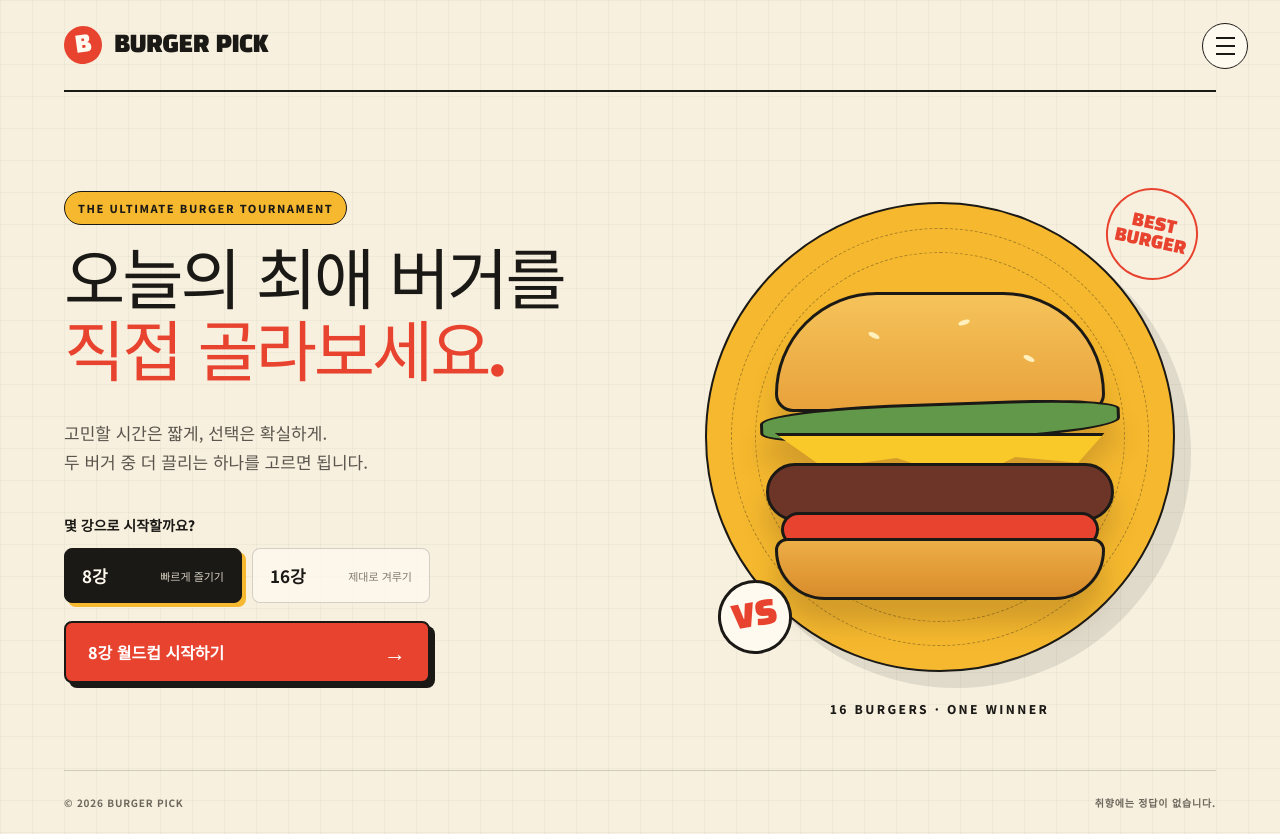
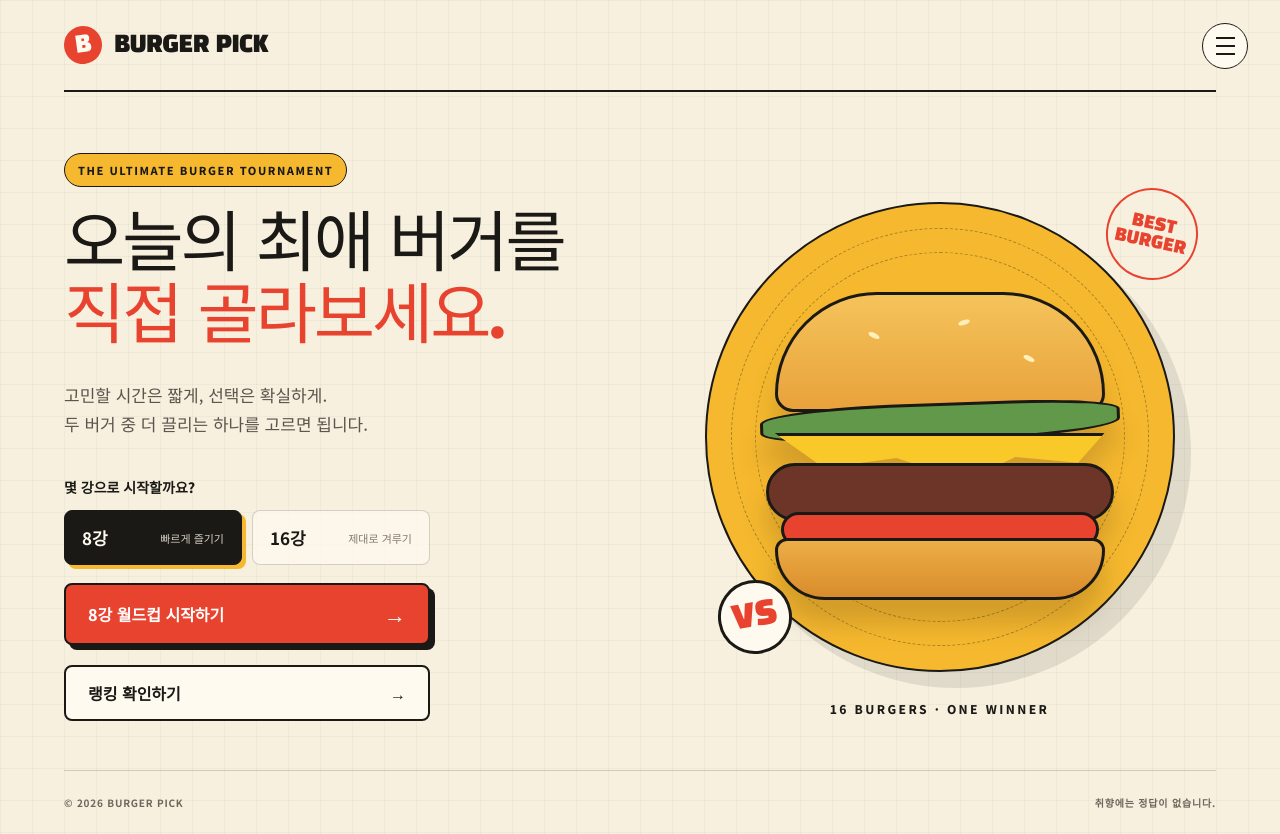
Before and after one commit to team-aend/hamburger, a Next.js app in the folder frontend/: page / in a window 1280 px wide. Built offline with nearby package versions, Linux system fonts and the light colour scheme.

Commit message:
feat: 월드컵 화면 버튼으로 랭킹 진입 변경

```diff
--- a/frontend/src/app/globals.css
+++ b/frontend/src/app/globals.css
@@ -173,8 +173,9 @@ html:has(.ranking-shell), body:has(.ranking-shell) { min-width:320px; }
 .ranking-cta { margin-top:44px; padding:32px 16px; text-align:center; border-top:2px solid var(--ink); }
 .ranking-cta h2 { font-size:24px; }
 .ranking-cta .start-button { margin:20px auto 0; max-width:100%; text-decoration:none; }
-.ranking-result-link { display:inline-block; margin-top:20px; color:var(--red-dark); font-weight:700; text-underline-offset:4px; }
-.ranking-shell :is(a,button,input,select):focus-visible,.ranking-result-link:focus-visible { outline:3px solid var(--red); outline-offset:4px; }
+.ranking-link-button { display:flex; align-items:center; justify-content:space-between; gap:20px; width:366px; max-width:100%; margin-top:20px; padding:14px 22px; border:2px solid var(--ink); border-radius:8px; background:var(--paper); color:var(--ink); font-weight:700; text-decoration:none; }
+.ranking-link-button:hover { background:var(--mustard); }
+.ranking-shell :is(a,button,input,select):focus-visible,.ranking-link-button:focus-visible { outline:3px solid var(--red); outline-offset:4px; }
 .visually-hidden { position:absolute; width:1px; height:1px; padding:0; margin:-1px; overflow:hidden; clip-path:inset(50%); white-space:nowrap; border:0; }
 @media (max-width:700px) {
   .ranking-shell { padding:0 18px; }
--- a/frontend/src/app/page.tsx
+++ b/frontend/src/app/page.tsx
@@ -1,7 +1,6 @@
 'use client';
 
 import Link from 'next/link';
-import { useRouter } from 'next/navigation';
 import { useState } from 'react';
 import SiteHeader from '@/components/SiteHeader';
 import { Burger, burgers } from '@/data/burgers';
@@ -21,7 +20,6 @@ const shuffle = <T,>(items: T[]) => {
 const roundLabel = (count: number) => count === 2 ? '결승' : `${count}강`;
 
 export default function HomePage() {
-  const router = useRouter();
   const [roundSize, setRoundSize] = useState<RoundSize>(8);
   const [phase, setPhase] = useState<Phase>('setup');
   const [contestants, setContestants] = useState<Burger[]>([]);
@@ -69,10 +67,7 @@ export default function HomePage() {
 
   return (
     <main className="worldcup-shell">
-      <SiteHeader activeMenu="worldcup" onSelectMenu={(menu) => {
-        if (menu === 'worldcup') resetToSetup();
-        else if (phase !== 'playing' || window.confirm('진행 중인 월드컵을 종료하고 랭킹으로 이동할까요?')) router.push('/ranking');
-      }} />
+      <SiteHeader activeMenu="worldcup" onSelectMenu={resetToSetup} />
 
       {phase === 'setup' && (
         <section className="start-screen" aria-labelledby="start-title">
@@ -91,6 +86,7 @@ export default function HomePage() {
               </div>
             </div>
             <button className="start-button" type="button" onClick={() => startGame()}>{roundSize}강 월드컵 시작하기<span aria-hidden="true">→</span></button>
+            <Link className="ranking-link-button" href="/ranking">랭킹 확인하기 <span aria-hidden="true">→</span></Link>
           </div>
           <BurgerArtwork />
         </section>
@@ -164,7 +160,7 @@ function ResultScreen({ winner, roundSize, onReplay, onReset }: { winner: Burger
         <span className="winner-label">TOURNAMENT WINNER</span>
         <h1 id="result-title">당신의<br /><strong>최애 버거</strong>는</h1>
         <div className="winner-name"><small>{winner.brand}</small><h2>{winner.name}</h2><p>{winner.description}</p></div>
-        <Link className="ranking-result-link" href="/ranking">랭킹 보기 →</Link>
+        <Link className="ranking-link-button" href="/ranking">랭킹 확인하기 <span aria-hidden="true">→</span></Link>
         <div className="result-actions">
           <button className="replay-button" type="button" onClick={onReplay}><span>{roundSize}강 다시 하기</span><b>↻</b></button>
           <button className="reset-button" type="button" onClick={onReset}>다른 강수 선택하기</button>
--- a/frontend/src/app/ranking/page.tsx
+++ b/frontend/src/app/ranking/page.tsx
@@ -14,7 +14,7 @@ export default function RankingPage() {
 
   return (
     <main className="worldcup-shell ranking-shell">
-      <SiteHeader activeMenu="ranking" />
+      <SiteHeader />
       <section className="ranking-content" aria-labelledby="ranking-title">
         <div className="ranking-heading">
           <span className="eyebrow">BURGER PICK · HALL OF FAME</span>
--- a/frontend/src/components/SiteHeader.tsx
+++ b/frontend/src/components/SiteHeader.tsx
@@ -3,23 +3,22 @@
 import { useRouter } from 'next/navigation';
 import { useEffect, useRef, useState } from 'react';
 
-type MenuKey = 'worldcup' | 'ranking';
+type MenuKey = 'worldcup';
 
 type SiteHeaderProps = {
-  activeMenu: MenuKey;
+  activeMenu?: MenuKey;
   onSelectMenu?: (menu: MenuKey) => void;
 };
 
 const menuItems: { key: MenuKey; label: string; badge?: string }[] = [
   { key: 'worldcup', label: '햄버거 월드컵', badge: 'PLAY' },
-  { key: 'ranking', label: '월드컵 랭킹' },
 ];
 
 export default function SiteHeader({ activeMenu, onSelectMenu }: SiteHeaderProps) {
   const router = useRouter();
   const selectMenu = (menu: MenuKey) => {
     if (onSelectMenu) onSelectMenu(menu);
-    else router.push(menu === 'ranking' ? '/ranking' : '/');
+    else router.push('/');
   };
   const [isMenuOpen, setIsMenuOpen] = useState(false);
   const toggleRef = useRef<HTMLButtonElement>(null);
```
